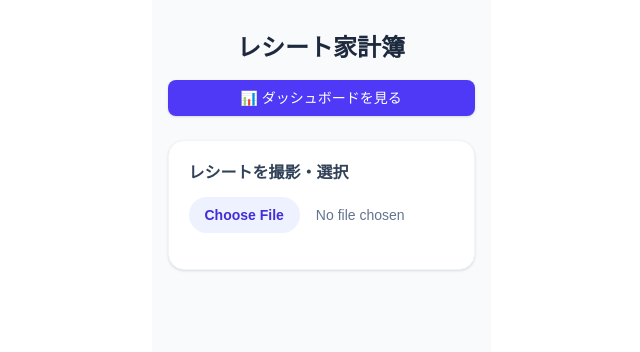
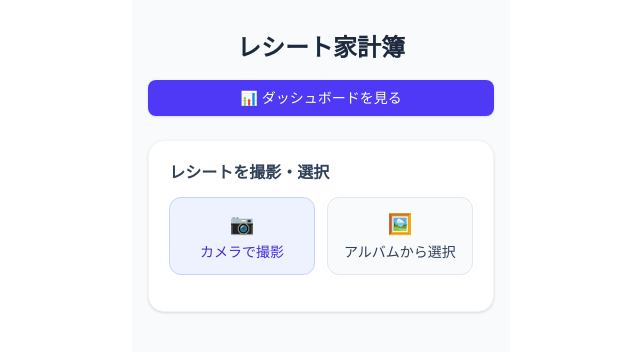
Before and after one commit to pon19/kakeibo-app, a Next.js app: page / in a window 1280 px wide. Shown: the top 352 px of the page, without its empty margins (319-959 px from the left). Built offline with nearby package versions, Linux system fonts and the light colour scheme.

Commit message:
Add dual input for camera and library, add image preview

```diff
--- a/app/page.tsx
+++ b/app/page.tsx
@@ -1,10 +1,11 @@
 'use client';
 
-import { useState } from 'react';
+import { useState, useRef } from 'react';
 import Link from 'next/link';
 
 export default function Home() {
   const [file, setFile] = useState<File | null>(null);
+  const [previewUrl, setPreviewUrl] = useState<string | null>(null);
   const [loading, setLoading] = useState(false);
   const [result, setResult] = useState<{
     merchant_name?: string;
@@ -14,10 +15,16 @@ export default function Home() {
   } | null>(null);
   const [saveSuccess, setSaveSuccess] = useState(false);
 
-  // ファイル選択
+  // カメラ・アルバム用の ref
+  const cameraInputRef = useRef<HTMLInputElement>(null);
+  const libraryInputRef = useRef<HTMLInputElement>(null);
+
+  // ファイル選択共通処理
   const handleFileChange = (e: React.ChangeEvent<HTMLInputElement>) => {
     if (e.target.files && e.target.files[0]) {
-      setFile(e.target.files[0]);
+      const selectedFile = e.target.files[0];
+      setFile(selectedFile);
+      setPreviewUrl(URL.createObjectURL(selectedFile)); // プレビュー生成
       setResult(null);
       setSaveSuccess(false);
     }
@@ -57,17 +64,18 @@ export default function Home() {
     setLoading(true);
 
     try {
-        const res = await fetch('/api/receipts', {
-            method: 'POST',
-            headers: { 'Content-Type': 'application/json' },
-            body: JSON.stringify(result),
-    });
+      const res = await fetch('/api/receipts', {
+        method: 'POST',
+        headers: { 'Content-Type': 'application/json' },
+        body: JSON.stringify(result),
+      });
 
       const data = await res.json();
       if (data.success) {
         setSaveSuccess(true);
         setResult(null);
         setFile(null);
+        setPreviewUrl(null);
       } else {
         alert('保存に失敗しました: ' + (data.error || '不明なエラー'));
       }
@@ -109,13 +117,54 @@ export default function Home() {
         <h2 className="text-base font-semibold text-slate-700 mb-3">
           レシートを撮影・選択
         </h2>
+
+        {/* 非表示の input 要素（カメラ用 / アルバム用） */}
         <input
           type="file"
           accept="image/*"
           capture="environment"
+          ref={cameraInputRef}
           onChange={handleFileChange}
-          className="block w-full text-sm text-slate-500 file:mr-4 file:py-2 file:px-4 file:rounded-full file:border-0 file:text-sm file:font-semibold file:bg-indigo-50 file:text-indigo-700 hover:file:bg-indigo-100 transition mb-4 cursor-pointer"
+          className="hidden"
         />
+        <input
+          type="file"
+          accept="image/*"
+          ref={libraryInputRef}
+          onChange={handleFileChange}
+          className="hidden"
+        />
+
+        {/* ボタン切り替えエリア */}
+        <div className="grid grid-cols-2 gap-3 mb-4">
+          <button
+            type="button"
+            onClick={() => cameraInputRef.current?.click()}
+            className="py-3 px-4 bg-indigo-50 border border-indigo-200 text-indigo-700 rounded-xl font-medium text-sm flex flex-col items-center justify-center gap-1 hover:bg-indigo-100 transition"
+          >
+            <span className="text-xl">📷</span>
+            <span>カメラで撮影</span>
+          </button>
+          <button
+            type="button"
+            onClick={() => libraryInputRef.current?.click()}
+            className="py-3 px-4 bg-slate-50 border border-slate-200 text-slate-700 rounded-xl font-medium text-sm flex flex-col items-center justify-center gap-1 hover:bg-slate-100 transition"
+          >
+            <span className="text-xl">🖼️</span>
+            <span>アルバムから選択</span>
+          </button>
+        </div>
+
+        {/* 選択画像のプレビュー表示 */}
+        {previewUrl && (
+          <div className="mb-4 flex flex-col items-center">
+            <img
+              src={previewUrl}
+              alt="選択したレシート"
+              className="max-h-48 rounded-lg object-contain border border-slate-200"
+            />
+          </div>
+        )}
 
         {file && (
           <button
```
